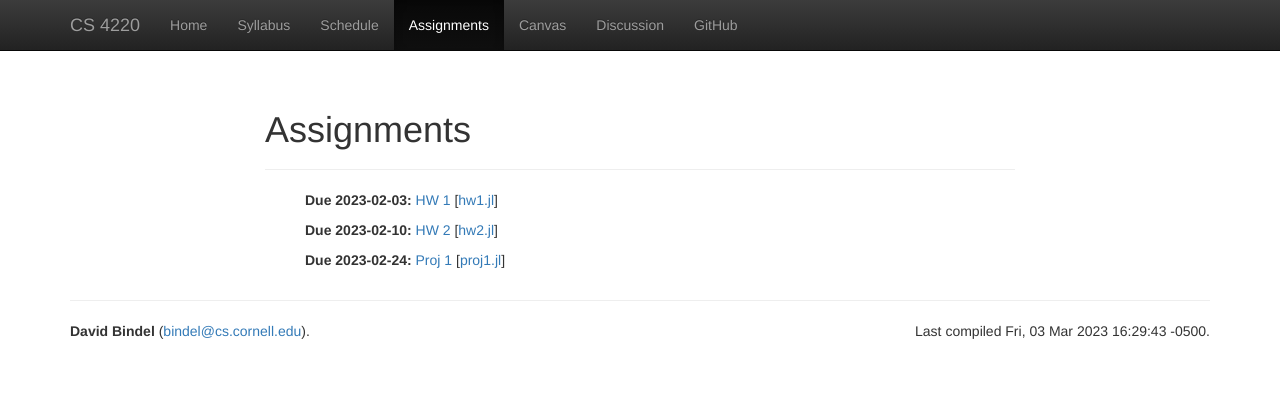
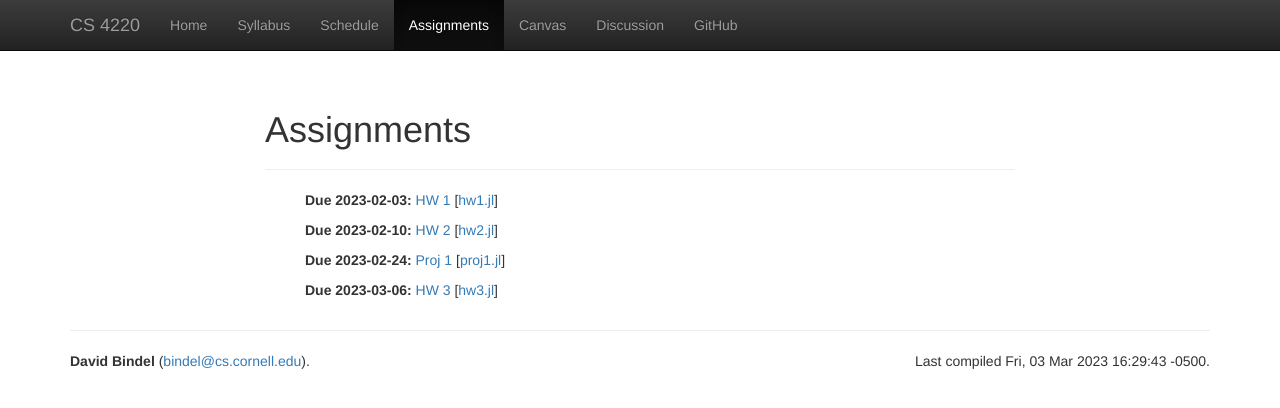
Before and after one commit to dbindel/cs4220-s23, a Jekyll site: the page built from web/assignments.html, in a window 1280 px wide. Shown: the top 408 px of the page. Built offline with Jekyll 4.4.1, drawn with Linux system fonts in a browser that asks for light colours; nearby versions of some CDN libraries.

Commit message:
Add HW 3.

```diff
--- a/web/_data/hw.yml
+++ b/web/_data/hw.yml
@@ -10,10 +10,10 @@
   text: Proj 1
   due: 2023-02-24
   pluto: proj1
-#-
-#  text: HW 3
-#  due: 2023-03-07
-#  pluto: hw3
+-
+  text: HW 3
+  due: 2023-03-06
+  pluto: hw3
 #-
 #  text: Term proj idea
 #  due: 2023-03-07
--- a/web/_data/lectures.yml
+++ b/web/_data/lectures.yml
@@ -186,6 +186,7 @@
     - info: Class problem
       file: 2023-03-03-class.pdf
     - info: HW3 due
+      file: hw3.html
 #
 # ==================
 # Week 7 (eigenvalue methods)
```
Also changed, not shown: 1 other file.
